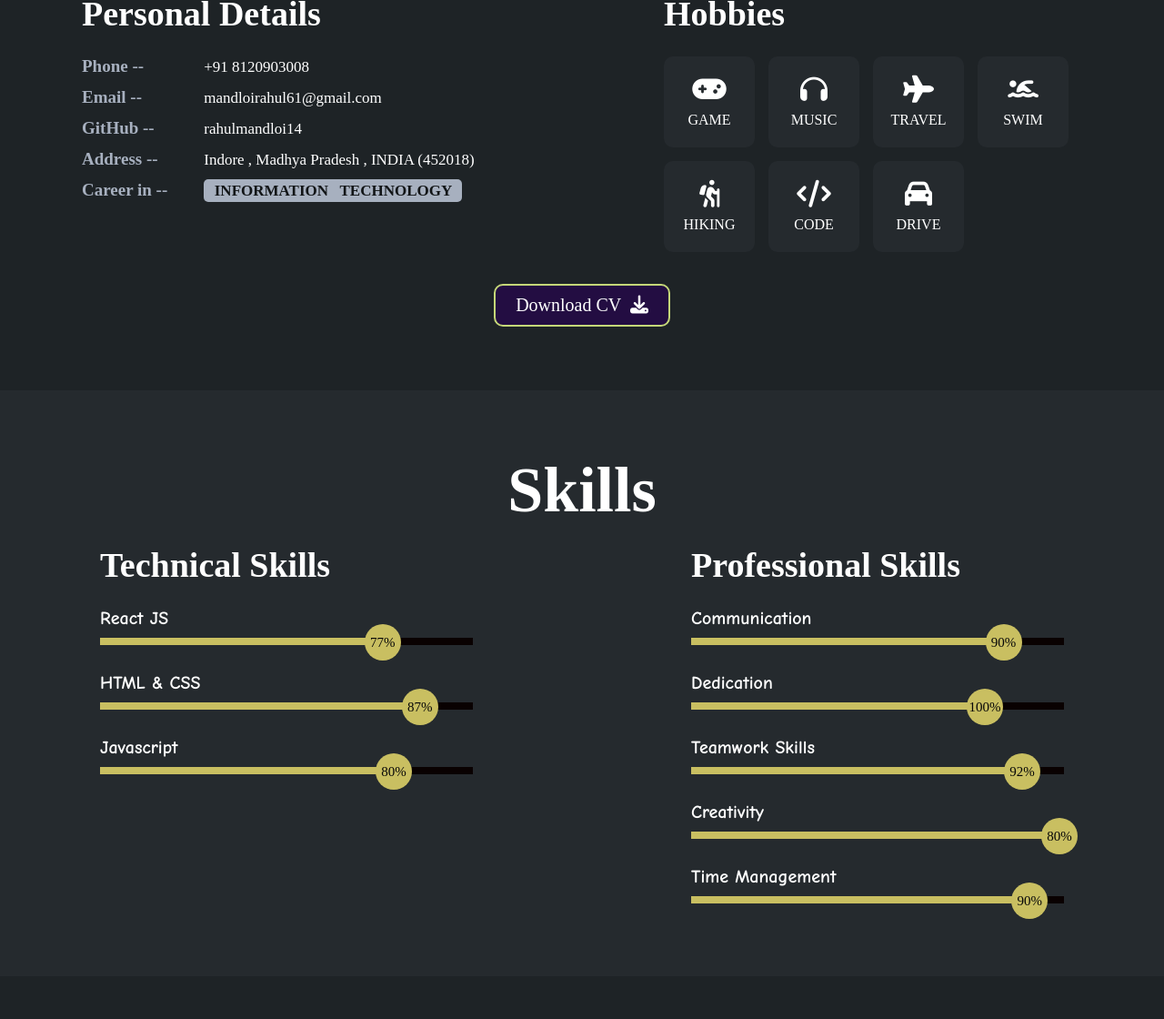
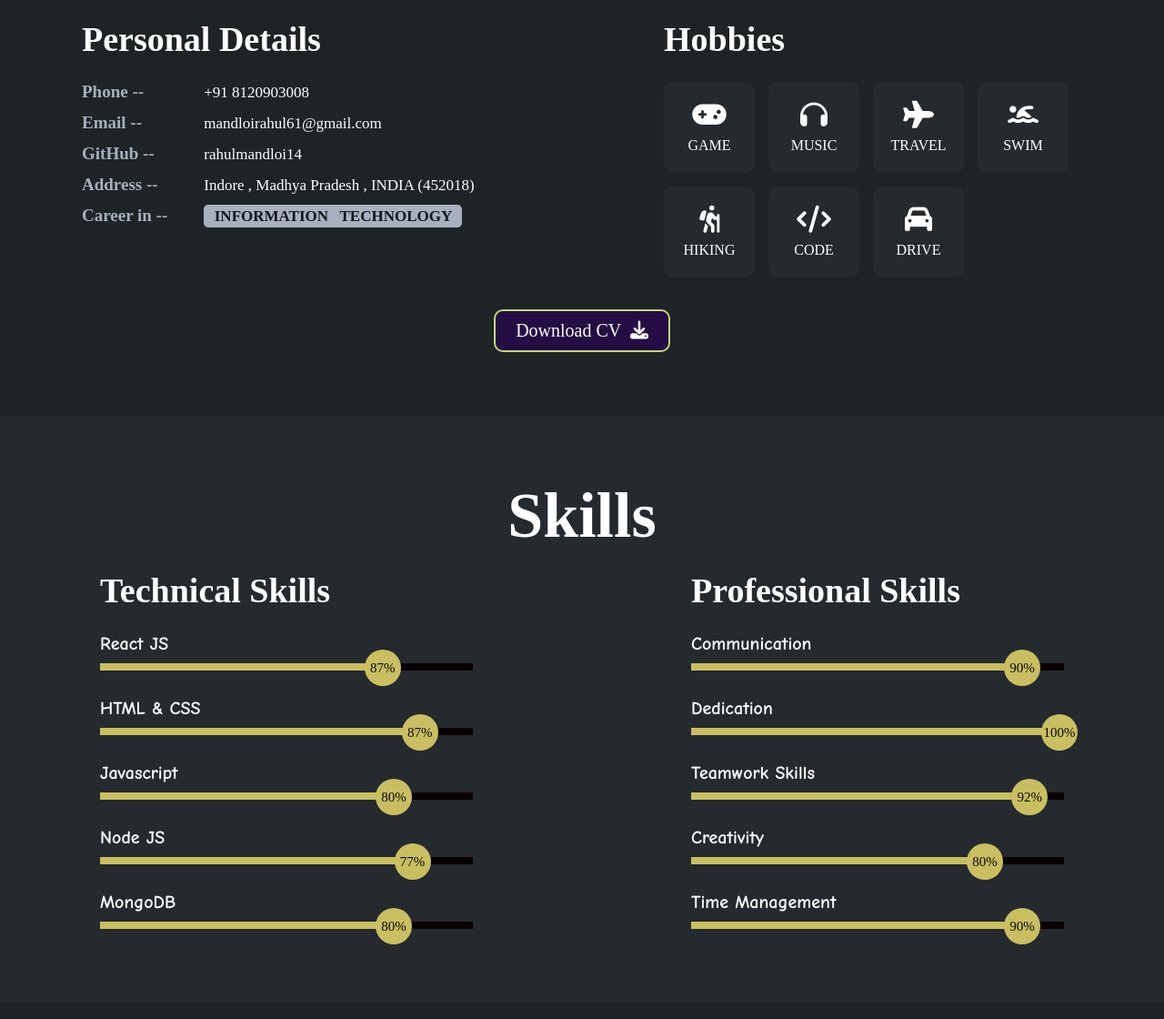
Before and after one commit to rahulmandloi14/portfolio, a plain HTML site: page index.html in a window 1280 px wide. Shown: the part 1138-2258 px from the top of the page at 91% size. Drawn offline with Linux system fonts and the light colour scheme.

Commit message:
updated new

```diff
--- a/index.html
+++ b/index.html
@@ -59,7 +59,7 @@
             <p>Hello !<br><span>I am Rahul Mandloi .</span></p>
             <p>
 
-I am a tech enthusiast with a Bachelor's degree in B.Tech. Currently, I thrive as a full-stack developer specializing in the MERN stack. With six months of professional experience under my belt, I have honed my skills and gained practical knowledge in web development. Additionally, I am actively engaged in a live project, leveraging my expertise to deliver innovative solutions. Passionate about pushing the boundaries of technology, I am committed to continuous learning and growth in my career as a MERN stack developer ☺️
+I am a tech enthusiast with a Bachelor's degree in B.Tech. Currently, I thrive as a full-stack developer specializing in the MERN stack. With more than one and half year of professional experience under my belt, I have honed my skills and gained practical knowledge in web development. Additionally, I am actively engaged in a live project, leveraging my expertise to deliver innovative solutions. Passionate about pushing the boundaries of technology, I am committed to continuous learning and growth in my career as a MERN stack developer ☺️
             </p>
             <br>
             <div class="fila">
@@ -131,7 +131,7 @@ I am a tech enthusiast with a Bachelor's degree in B.Tech. Currently, I thrive a
                 </div>
             </div>
 
-            <a href="rahul mandloi resume main (1).pdf" target="_blank" style="text-decoration: none;"> <button>
+            <a href="rahul mandloi resume main (2).pdf" target="_blank" style="text-decoration: none;"> <button>
                     Download CV &nbsp;<i class="fa-solid fa-download"></i>
                     <span class="overlay"></span>
                 </button></a>
@@ -150,7 +150,7 @@ I am a tech enthusiast with a Bachelor's degree in B.Tech. Currently, I thrive a
                         <span>React JS</span>
                         <div class="barra-skill">
                             <div class="progreso">
-                                <span>77%</span>
+                                <span>87%</span>
                             </div>
                         </div>
                     </div>
@@ -164,6 +164,22 @@ I am a tech enthusiast with a Bachelor's degree in B.Tech. Currently, I thrive a
                     </div>
                     <div class="skill">
                         <span>Javascript</span>
+                        <div class="barra-skill">
+                            <div class="progreso">
+                                <span>80%</span>
+                            </div>
+                        </div>
+                    </div>
+                    <div class="skill">
+                        <span>Node JS</span>
+                        <div class="barra-skill">
+                            <div class="progreso">
+                                <span>77%</span>
+                            </div>
+                        </div>
+                    </div>
+                    <div class="skill">
+                        <span>MongoDB</span>
                         <div class="barra-skill">
                             <div class="progreso">
                                 <span>80%</span>
```
Also changed, not shown: 2 other files.
